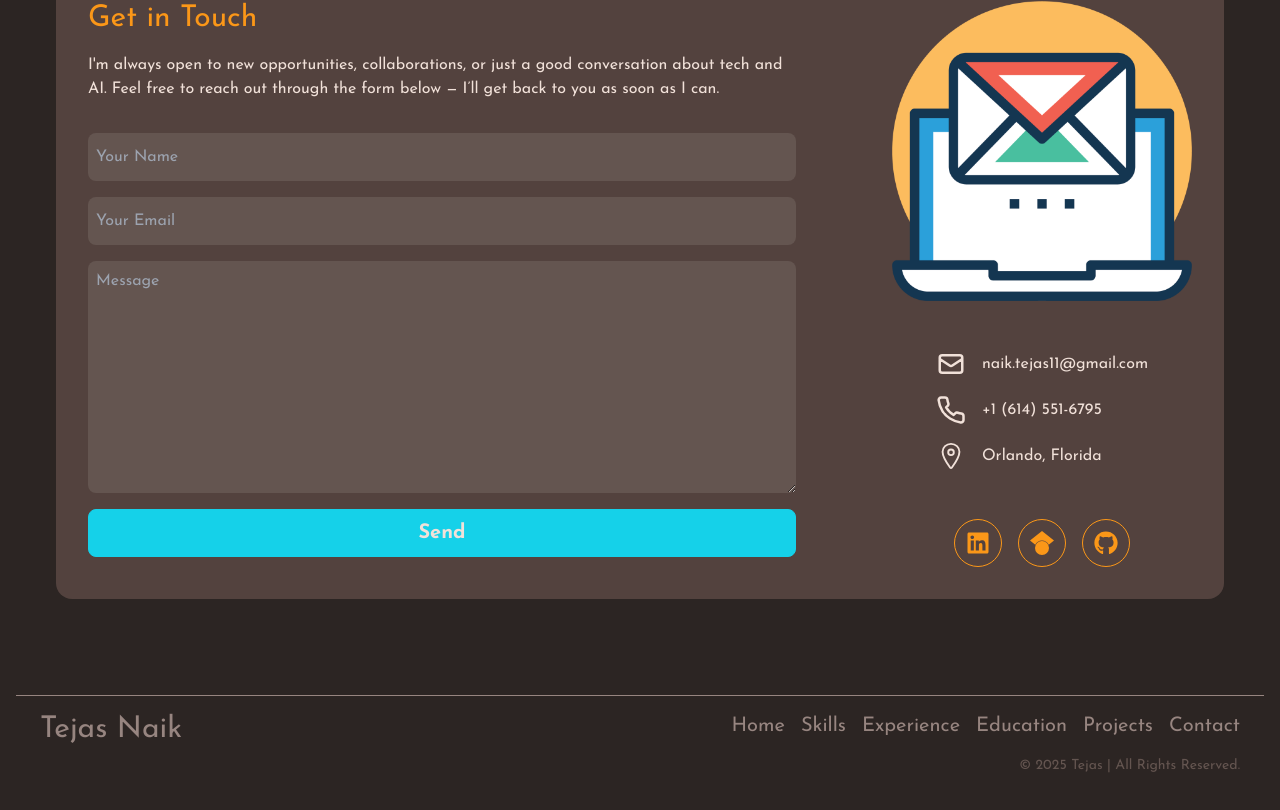
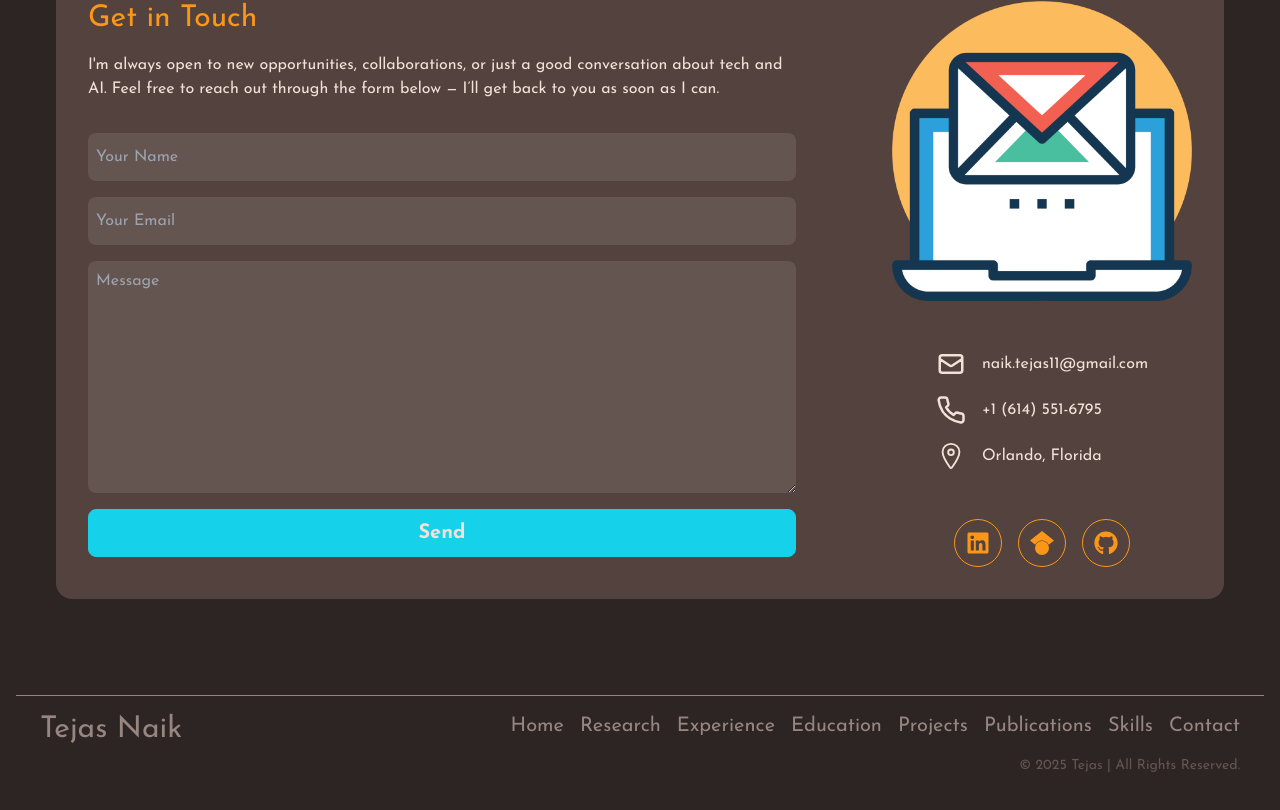
Before and after one commit to TejasNaik24/Portfolio-Website, a React (Vite) app in the folder portfolio-frontend/: page / in a window 1280 px wide. Shown: the part 6192-7002 px from the top of the page. Built offline with nearby package versions, Linux system fonts and the light colour scheme.

Commit message:
updated footer

```diff
--- a/portfolio-frontend/src/components/footer/FooterMain.jsx
+++ b/portfolio-frontend/src/components/footer/FooterMain.jsx
@@ -2,10 +2,12 @@ import { Link } from "react-scroll";
 
 const links = [
   { link: "Home", section: "home" },
-  { link: "Skills", section: "skills" },
+  { link: "Research", section: "research" },
   { link: "Experience", section: "experience" },
   { link: "Education", section: "education" },
   { link: "Projects", section: "projects" },
+  { link: "Publications", section: "publications" },
+  { link: "Skills", section: "skills" },
   { link: "Contact", section: "contact" },
 ];
 
```
